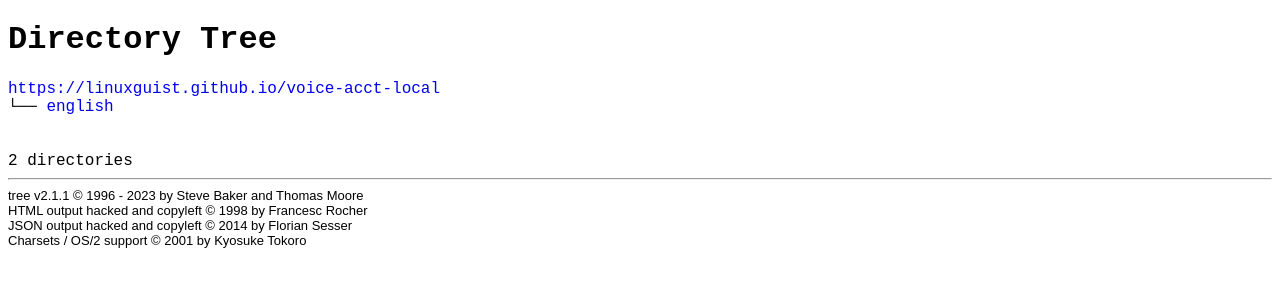
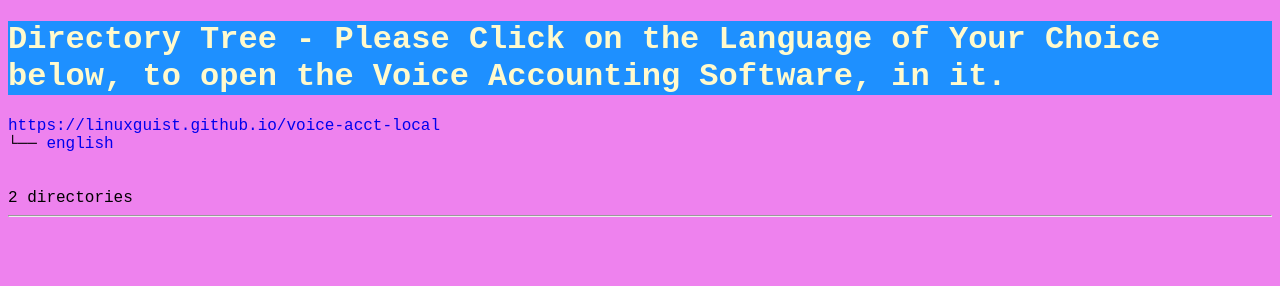
Before and after one commit to linuxguist/voice-acct-local, a plain HTML site: page index.html in a window 1280 px wide. Drawn offline with Linux system fonts and the light colour scheme.

Commit message:
no message

```diff
--- a/index.html
+++ b/index.html
@@ -24,7 +24,7 @@
  </style>
 </head>
 <body>
-	<h1>Directory Tree</h1><p>
+	<html style="background-color: violet;"><h1 style="background-color: dodgerblue;color: lemonchiffon;">Directory Tree - Please Click on the Language of Your Choice below, to open the Voice Accounting Software, in it.</h1><p>
 	<a href="https://linuxguist.github.io/voice-acct-local/">https://linuxguist.github.io/voice-acct-local</a><br>
 	└── <a href="https://linuxguist.github.io/voice-acct-local/english/">english</a><br>
 <br><br><p>
@@ -33,7 +33,7 @@
 
 </p>
 	<hr>
-	<p class="VERSION">
+	<p class="VERSION" style="display: none;">
 		 tree v2.1.1 © 1996 - 2023 by Steve Baker and Thomas Moore <br>
 		 HTML output hacked and copyleft © 1998 by Francesc Rocher <br>
 		 JSON output hacked and copyleft © 2014 by Florian Sesser <br>
```
Also changed, not shown: replacements.txt (added), 1 other file.
